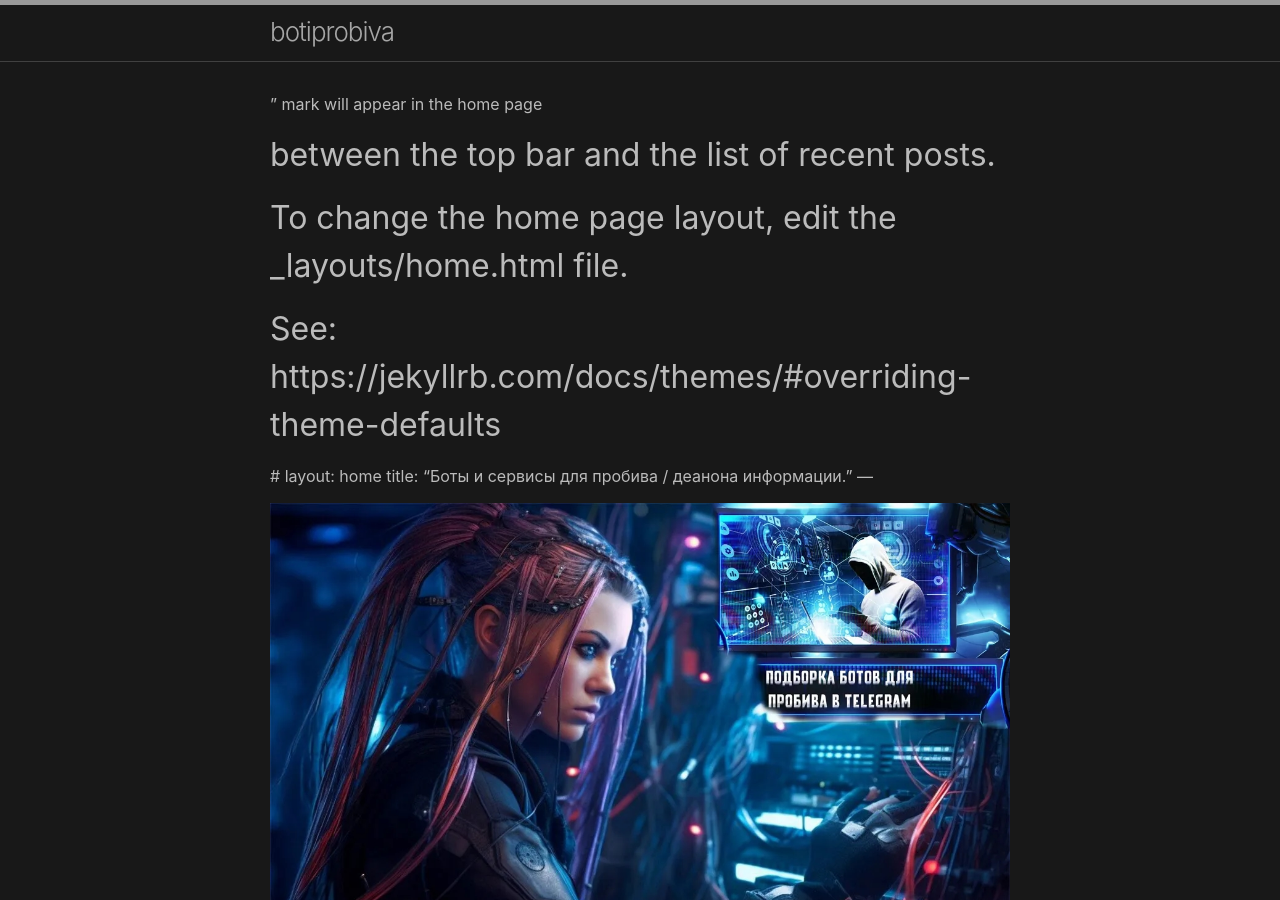
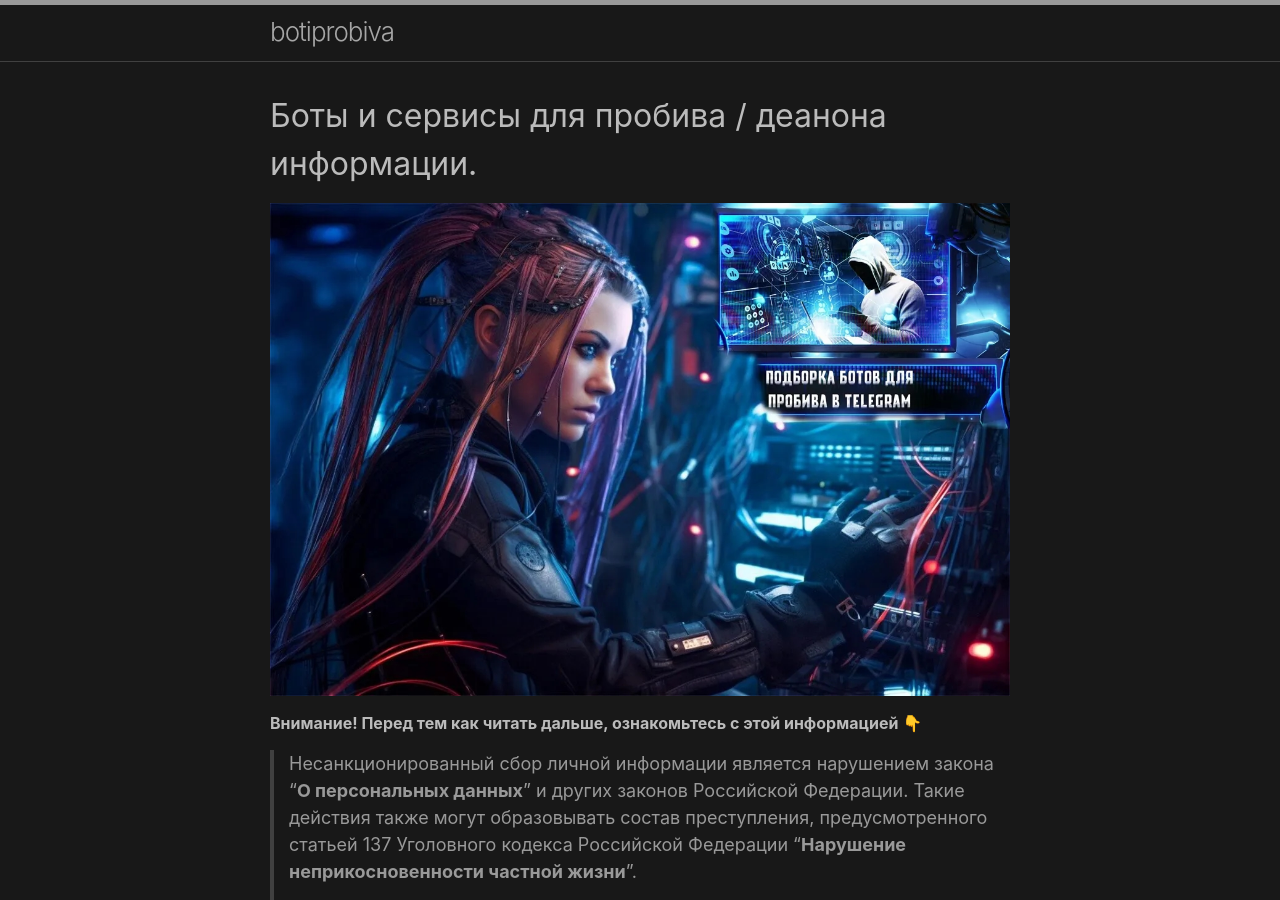
Before and after one commit to botiprobiva/botiprobiva.github.io, a Jekyll site: the page built from index.md, in a window 1280 px wide and 900 px high. Built offline with Jekyll 4.4.1, drawn with Linux system fonts in a browser that asks for light colours; our own code applies the rules of GitHub Pages for plain Markdown files.

Commit message:
Update index.md

```diff
--- a/index.md
+++ b/index.md
@@ -1,8 +1,4 @@
-" mark will appear in the home page
-# between the top bar and the list of recent posts.
-# To change the home page layout, edit the _layouts/home.html file.
-# See: https://jekyllrb.com/docs/themes/#overriding-theme-defaults
-#
+---
 layout: home
 title: "Боты и сервисы для пробива / деанона информации."
 ---
```
